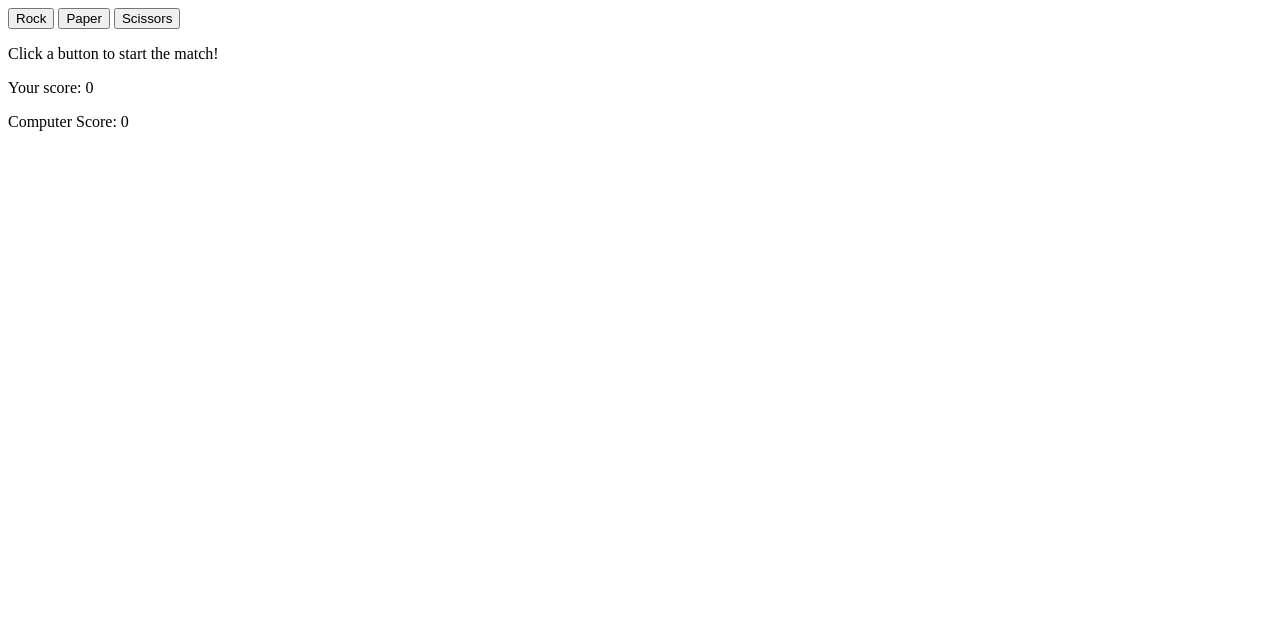
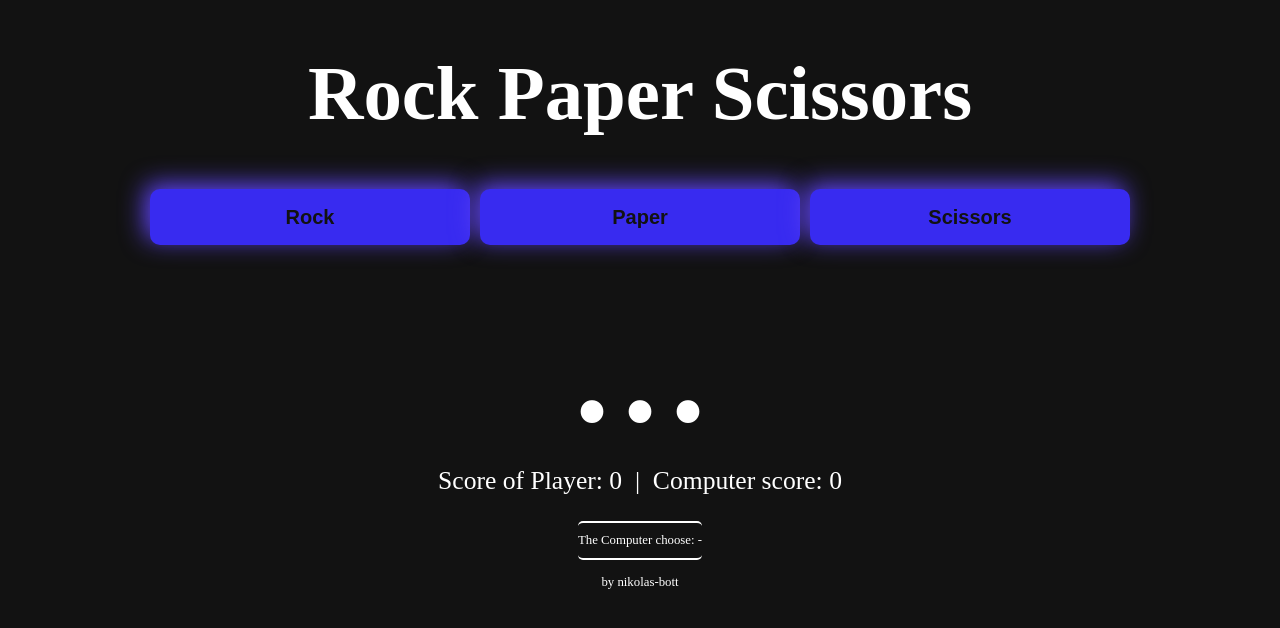
Before and after one commit to nikolas-bott/RockPaperScissor, a plain HTML site: page index.html in a window 1280 px wide. Drawn offline with Linux system fonts and the light colour scheme.

Commit message:
finished ui

```diff
--- /dev/null
+++ b/css/styles.css
@@ -0,0 +1,63 @@
+*{
+    margin: 0;
+    padding: 0;
+}
+body{
+    background-color: #121212;
+}
+
+.header{
+    color: white;
+    text-align: center;
+    font-size: 3vw;
+    padding: 50px;
+}
+.button-container{
+    padding-top: 1px;
+    display: flex;
+    align-items: center;
+    justify-content: center;
+    gap: 10px;
+    flex-shrink: 500px;
+}
+button{
+    background-color: #382bf0;
+    border: none;
+    padding: 5px;
+    color: #121212;
+    font-weight: bold;
+    font-size: 20px;
+    width: 25vw;
+    height: 7vh;
+    border-radius: 10px;
+    box-shadow: #5e43f3 -5px -5px 25px;
+    min-width: 110px;
+}
+.results{
+    color: white;
+    display: flex;
+    flex-direction: column;
+    align-items: center;
+}
+#message{
+    font-size: 15vw;
+
+}
+.score{
+    display: flex;
+    font-size: 2vw;
+}
+#computer-choice{
+    margin-top: 25px;
+    border-top: white solid 2px;
+    border-bottom: white solid 2px;
+    border-radius: 5px;
+    padding: 10px 0;
+    font-size: 1vw;
+}
+.footer{
+    text-align: center;
+    font-size: 1vw;
+    padding-top: 15px;
+    color: white;
+}
--- a/index.html
+++ b/index.html
@@ -4,19 +4,30 @@
     <meta charset="UTF-8">
     <meta name="viewport" content="width=device-width, initial-scale=1.0">
     <title>Document</title>
+    <script src="./javascript/script.js" defer></script>
+    <link href="./css/styles.css" rel="stylesheet">
 </head>
 <body>
-    <button class="button" id="rock">Rock</button>
-    <button class="button" id="paper">Paper</button>
-    <button class="button" id="scissors">Scissors</button>
+    <div class="container">
+        <div class="header">
+            <h1>Rock Paper Scissors</h1>
+        </div>
+        <div class="button-container">
+            <button class="button" id="rock">Rock</button>
+            <button class="button" id="paper">Paper</button>
+            <button class="button" id="scissors">Scissors</button>
+        </div>
+        <div class="results">
+            <p id="message">...</p>
+            <div class="score">
+                <p id="human-score">Score of Player: 0</p>
+                <p>&nbsp&nbsp|&nbsp&nbsp</p>
+                <p id="computer-score">Computer score: 0</p>
+            </div>
+            <p id="computer-choice">The Computer choose: -</p>
 
-    <div class="results">
-        <p id="message">Click a button to start the match!</p>
-        <p id="human-score">Your score: 0</p>
-        <p id="computer-choice"></p>
-        <p id="computer-score">Computer Score: 0</p>
+        </div>
     </div>
-
-    <script src="./javascript/script.js"></script>
+<div class="footer">by nikolas-bott</div>
 </body>
 </html>
--- a/javascript/script.js
+++ b/javascript/script.js
@@ -67,7 +67,7 @@ function playRound(){
     console.log("----- next_round -----");
     if(humanChoice == computerChoice){
         console.log("Draw. - There's no winner!");
-        message.textContent = "Draw. - There's no winner!";
+        message.textContent = "Draw.";
         displayComputerChoice.textContent = "The computer choose: "+humanChoice;
 
         return("none");
@@ -75,16 +75,16 @@ function playRound(){
         switch(computerChoice){
             case rock:
                 console.log("You lose! Rock beats Scissors!");
-                message.textContent = "You lose! Rock beats Scissors!";
+                message.textContent = "You lose!";
                 computerScore++;
                 scoreC.textContent = "Computer Score: "+computerScore;
                 displayComputerChoice.textContent = "The computer choose: Rock";
                 return("computer");
             case paper:
                 console.log("You won! Scissors bets Paper!");
-                message.textContent = "You won! Scissors bets Paper!";
+                message.textContent = "You won!";
                 humanScore++;
-                scoreH.textContent = "Your score: " + humanScore;
+                scoreH.textContent = "Score of Player: " + humanScore;
                 displayComputerChoice.textContent = "The computer choose: Paper";
                 return("human");
         }
@@ -92,14 +92,14 @@ function playRound(){
         switch(computerChoice){
             case rock:
                 console.log("You won! Paper beats rock!");
-                message.textContent = "You won! Paper beats rock!";
+                message.textContent = "You won!";
                 humanScore++;
-                scoreH.textContent = "Your score: " +humanScore;
+                scoreH.textContent = "Score of Player: " +humanScore;
                 displayComputerChoice.textContent = "The computer choose: Rock";
                 return("human");
             case scissors:
                 console.log("You lose! Scissors beats Paper!");
-                message.textContent = "You lose! Scissors beats Paper!";
+                message.textContent = "You lose!";
                 computerScore++;
                 scoreC.textContent = "Computer Score: "+computerScore;
                 displayComputerChoice.textContent = "The computer choose: Scissors";
@@ -109,16 +109,16 @@ function playRound(){
         switch(computerChoice){
             case paper:
                 console.log("You loose! Paper beats rock!");
-                message.textContent = "You loose! Paper beats rock!";
+                message.textContent = "You loose!";
                 computerScore++;
                 scoreC.textContent = "Computer Score: "+computerScore;
                 displayComputerChoice.textContent = "The computer choose: Paper";
                 return("computer");
             case scissors:
                 console.log("You won! Rock beats scissors!");
-                message.textContent = "You won! Rock beats scissors!";
+                message.textContent = "You won!";
                 humanScore++;
-                scoreH.textContent = "Your score: " +humanScore;
+                scoreH.textContent = "Score of Player: " +humanScore;
                 displayComputerChoice.textContent = "The computer choose: Scissors";
                 return("human");
         }
```
